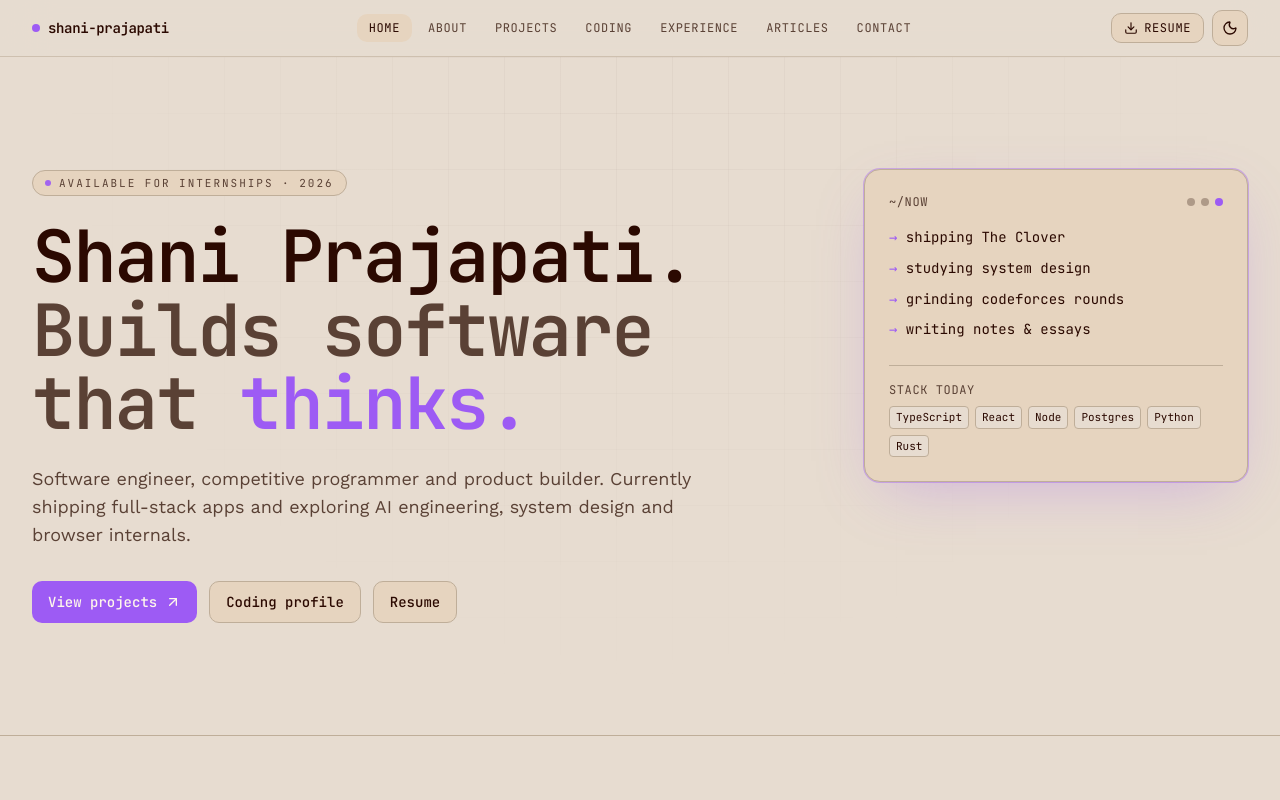
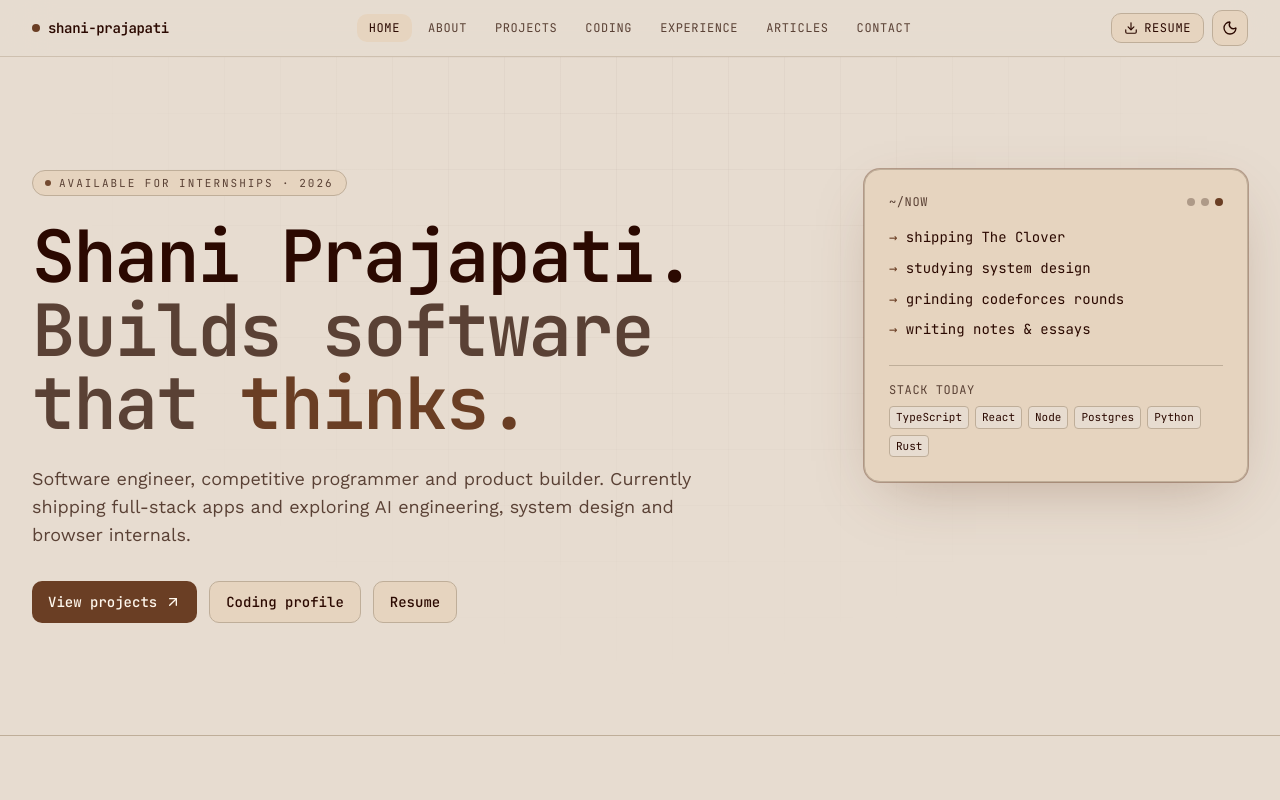
Before and after one commit to shaniprajapatiii/ShaniPortfolio, a Next.js app: page / in a window 1280 px wide. Shown: the top 800 px of the page. Built offline with nearby package versions, Linux system fonts and the light colour scheme; no server answers.

Commit message:
improved theme consistency

```diff
--- a/src/app/globals.css
+++ b/src/app/globals.css
@@ -70,26 +70,26 @@
   --muted-foreground: oklch(0.40 0.04 48);
   --accent: oklch(0.88 0.045 50);
   --accent-foreground: oklch(0.20 0.06 40);
-  --ember: oklch(0.62 0.22 300);
+  --ember: #6A3E24;
   --ember-foreground: oklch(0.98 0.018 72);
   --destructive: oklch(0.64 0.2 25);
   --destructive-foreground: oklch(0.98 0.018 72);
   --border: oklch(0.76 0.035 72);
   --input: oklch(0.84 0.035 72);
-  --ring: oklch(0.62 0.22 300);
-  --chart-1: oklch(0.62 0.22 300);
-  --chart-2: oklch(0.58 0.16 294);
-  --chart-3: oklch(0.54 0.12 288);
-  --chart-4: oklch(0.50 0.1 282);
-  --chart-5: oklch(0.44 0.08 276);
+  --ring: #6A3E24;
+  --chart-1: #6A3E24;
+  --chart-2: #85543A;
+  --chart-3: #A27257;
+  --chart-4: #BC9172;
+  --chart-5: #D2B195;
   --sidebar: oklch(0.88 0.035 72);
   --sidebar-foreground: oklch(0.20 0.06 40);
-  --sidebar-primary: oklch(0.62 0.22 300);
+  --sidebar-primary: #6A3E24;
   --sidebar-primary-foreground: oklch(0.98 0.018 72);
   --sidebar-accent: oklch(0.86 0.035 72);
   --sidebar-accent-foreground: oklch(0.20 0.06 40);
   --sidebar-border: oklch(0.76 0.035 72);
-  --sidebar-ring: oklch(0.62 0.22 300);
+  --sidebar-ring: #6A3E24;
 }
 
 .dark {
@@ -109,26 +109,26 @@
   --muted-foreground: oklch(0.68 0.01 60);
   --accent: oklch(0.30 0.02 45);
   --accent-foreground: oklch(0.96 0.005 60);
-  --ember: oklch(0.7 0.19 300);
+  --ember: #7C4A2C;
   --ember-foreground: oklch(0.16 0.003 60);
   --destructive: oklch(0.704 0.191 22.216);
   --destructive-foreground: oklch(0.984 0.003 247.858);
   --border: oklch(1 0 0 / 9%);
   --input: oklch(1 0 0 / 12%);
-  --ring: oklch(0.7 0.19 300);
-  --chart-1: oklch(0.7 0.19 300);
-  --chart-2: oklch(0.6 0.14 294);
-  --chart-3: oklch(0.5 0.1 288);
-  --chart-4: oklch(0.42 0.06 282);
-  --chart-5: oklch(0.35 0.04 276);
+  --ring: #7C4A2C;
+  --chart-1: #7C4A2C;
+  --chart-2: #9A5E44;
+  --chart-3: #B47F67;
+  --chart-4: #CFA18A;
+  --chart-5: #E6C6B8;
   --sidebar: oklch(0.20 0.004 60);
   --sidebar-foreground: oklch(0.96 0.005 60);
-  --sidebar-primary: oklch(0.7 0.19 300);
+  --sidebar-primary: #7C4A2C;
   --sidebar-primary-foreground: oklch(0.16 0.003 60);
   --sidebar-accent: oklch(0.26 0.005 60);
   --sidebar-accent-foreground: oklch(0.96 0.005 60);
   --sidebar-border: oklch(1 0 0 / 9%);
-  --sidebar-ring: oklch(0.7 0.19 300);
+  --sidebar-ring: #7C4A2C;
 }
 
 @layer base {
```
Also changed, not shown: 1 other file (tests, documents, lock files or other folders).
